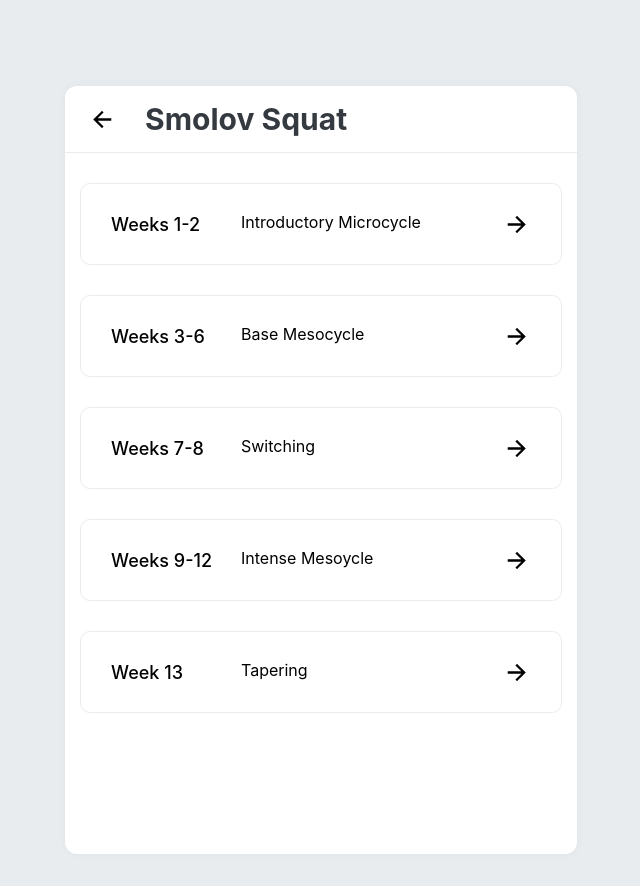
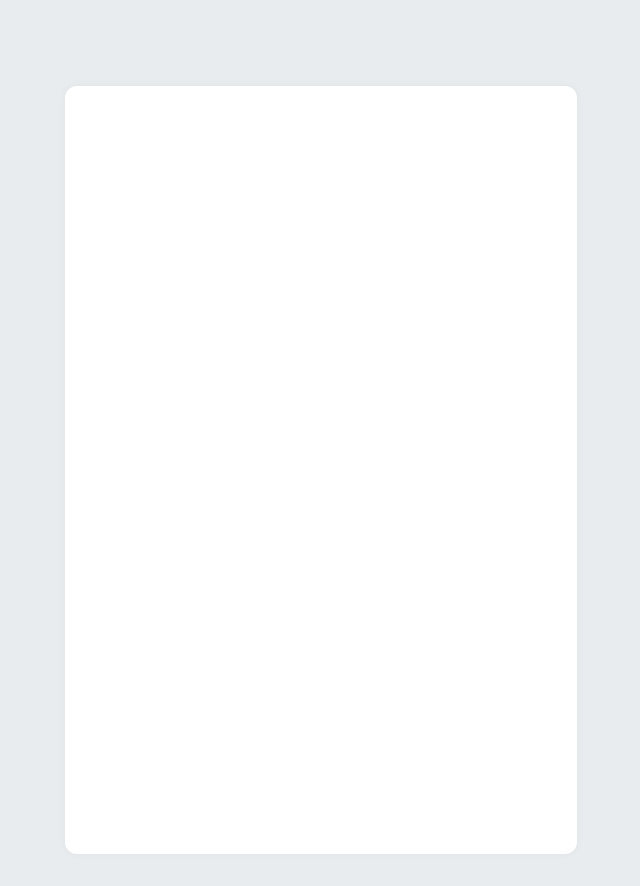
Before and after one commit to cheoljin408/smolov-squat-program, a React (Create React App) app: page /weeklyworkout/week12 in a window 1280 px wide. Shown: the whole page, without its empty margins (319-959 px from the left). Built offline with nearby package versions, Linux system fonts and the light colour scheme.

Commit message:
주차별 운동 라우트 분리

```diff
--- a/src/App.js
+++ b/src/App.js
@@ -3,7 +3,8 @@ import { createGlobalStyle } from "styled-components";
 import WeeklyWorkout from "./components/WeeklyWorkout";
 import Template from "./components/Template";
 import Main from "./components/Main";
-import { BrowserRouter, Route, Link, Switch } from "react-router-dom";
+import { Route, Switch } from "react-router-dom";
+import Week from "./components/Week";
 
 const GlobalStyle = createGlobalStyle`
   body {
@@ -17,9 +18,9 @@ function App() {
       <GlobalStyle />
       <Template>
         <Switch>
-          <Route path="/" component={Main} exact />
-          <Route path="/weeklyworkout" component={WeeklyWorkout} />
-          {/* <Route path="/weeklyworkout/:week" component={} /> */}
+          <Route exact path="/" component={Main} />
+          <Route exact path="/weeklyworkout" component={WeeklyWorkout} />
+          <Route exact path="/weeklyworkout/:weeknum" component={Week} />
         </Switch>
       </Template>
     </>
--- a/src/components/Main.js
+++ b/src/components/Main.js
@@ -1,5 +1,6 @@
 import React from "react";
 import styled from "styled-components";
+import { Link } from "react-router-dom";
 
 const TitleBlock = styled.div`
   /* border-top: 1px solid #e9ecef;
@@ -52,8 +53,7 @@ const StartButton = styled.button`
   margin-left: 10px;
 `;
 
-function Main({ history }) {
-  const input1RM = () => history.push("/weeklyworkout");
+function Main() {
 
   return (
     <TitleBlock>
@@ -63,7 +63,9 @@ function Main({ history }) {
         <InsertForm>
           <Input />
           <p className="p2">kg</p>
-          <StartButton onClick={input1RM}>START</StartButton>
+          <StartButton>
+            <Link to="/weeklyworkout" style={{ textDecoration: 'none', color: 'inherit' }}>START</Link>
+          </StartButton>
         </InsertForm>
       </InsertFormPosition>
       <p className="p3">Shut up and squat!</p>
--- a/src/components/ProgramBox.js
+++ b/src/components/ProgramBox.js
@@ -1,7 +1,7 @@
 import React from "react";
 import styled from "styled-components";
 import { IoArrowForwardSharp } from "react-icons/io5";
-import { withRouter } from "react-router-dom";
+import { Link } from "react-router-dom";
 
 const Box = styled.div`
   width: 450px;
@@ -42,6 +42,7 @@ const GoForward = styled.div`
 `;
 
 function ProgramBox({ week, description, link, history }) {
+
   return (
     <Box>
       <div>
@@ -49,13 +50,11 @@ function ProgramBox({ week, description, link, history }) {
         <p className="p2">{description}</p>
       </div>
       <GoForward>
-        <IoArrowForwardSharp
-          onClick={() => {
-            history.push(link);
-          }}
-        />
+        <Link to={link} style={{ textDecoration: 'none', color: 'inherit' }}>
+          <IoArrowForwardSharp />
+        </Link>
       </GoForward>
     </Box>
   );
 }
-export default withRouter(ProgramBox);
+export default ProgramBox;
--- a/src/components/Week.js
+++ b/src/components/Week.js
@@ -1,7 +1,10 @@
 import React from "react";
 
-function Week() {
-  return;
+function Week({ match }) {
+  const { week } = match.params;
+  console.log(match.params);
+
+  return <></>;
 }
 
 export default Week;
```
Also changed, not shown: src/components/Week12.js (added, +13 -0 lines).
